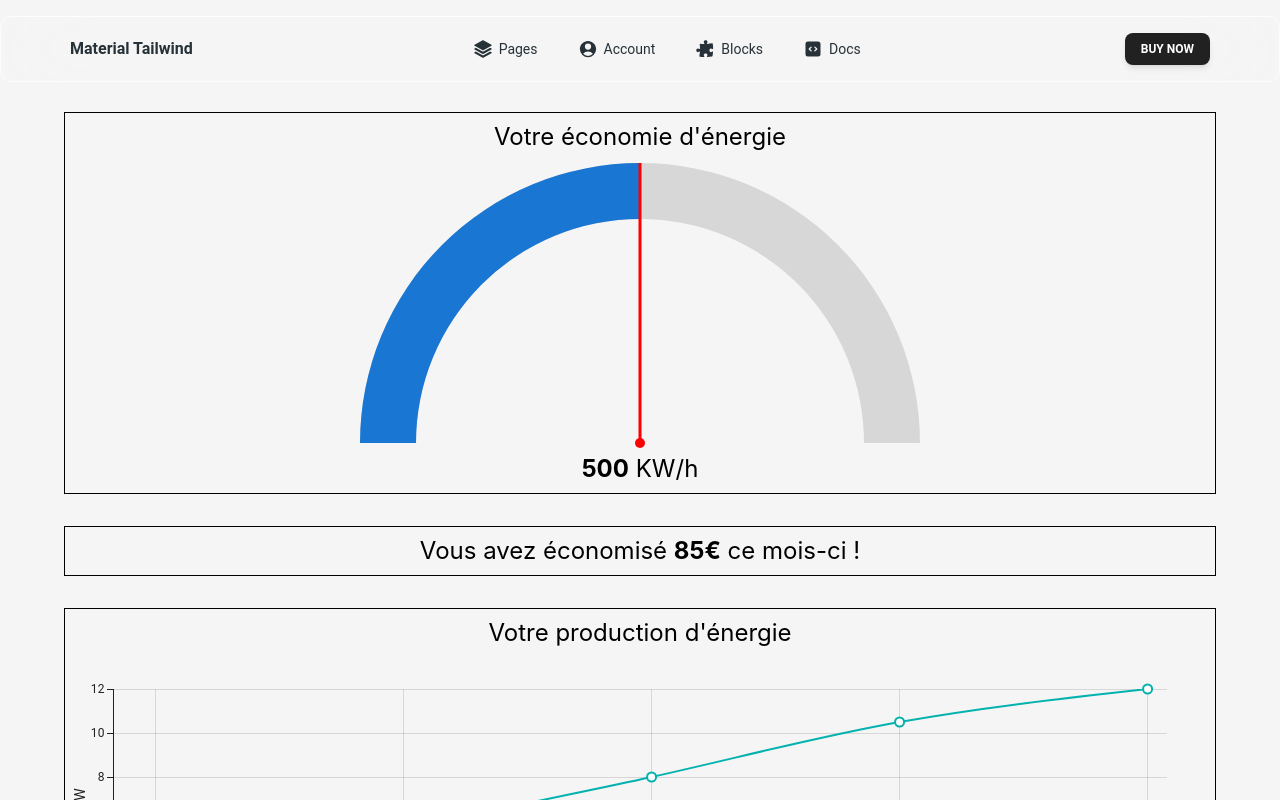
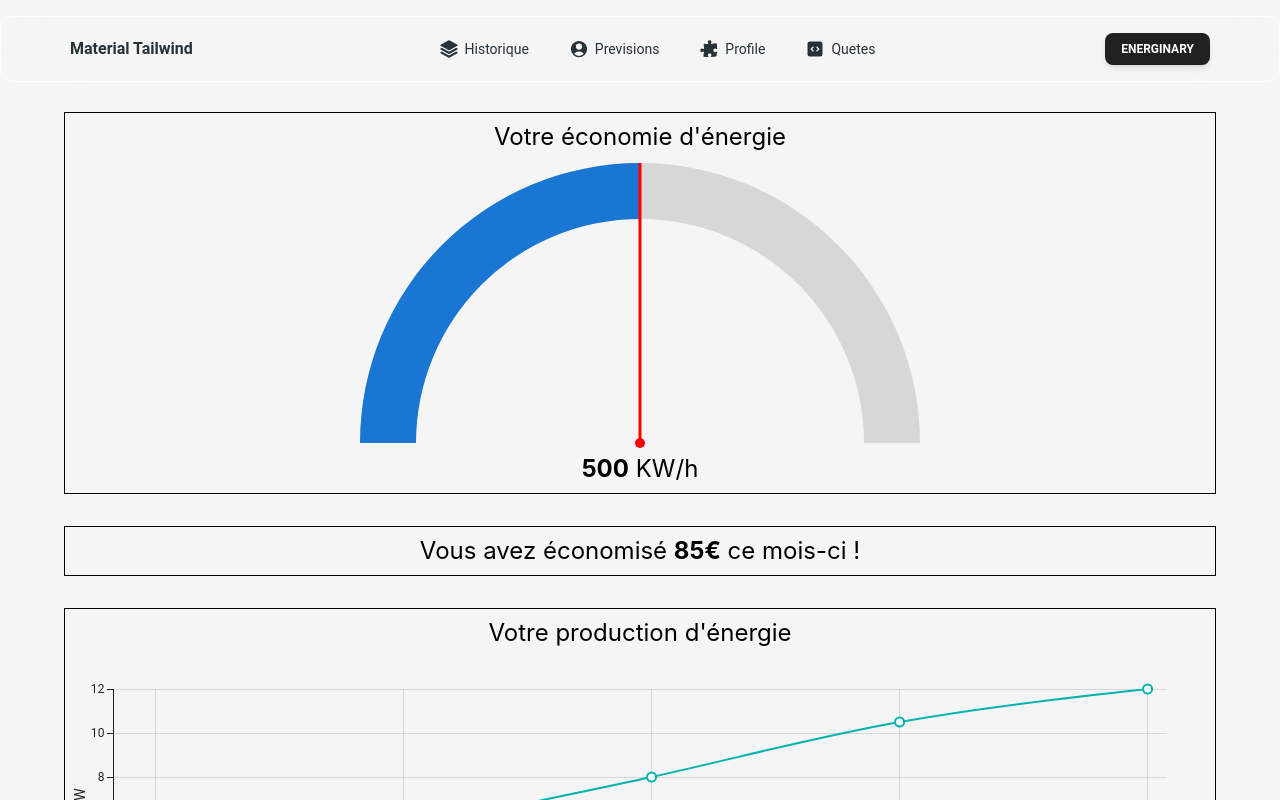
Before and after one commit to CalmettesT/Hackaton2024, a React (Create React App) app: page / in a window 1280 px wide. Shown: the top 800 px of the page. Built offline with nearby package versions, Linux system fonts and the light colour scheme; no server answers.

Commit message:
navbar web

```diff
--- a/src/components/NavbarBlurred.js
+++ b/src/components/NavbarBlurred.js
@@ -13,8 +13,9 @@ import {
   CodeBracketSquareIcon,
 } from "@heroicons/react/24/solid";
 import { Bars3Icon, XMarkIcon } from "@heroicons/react/24/outline";
+import { useNavigate } from "react-router-dom";
 
-function NavItem({ icon, label }) {
+function NavItem({ icon, label, onClick }) {
   return (
     <a href="#">
       <Typography
@@ -22,6 +23,7 @@ function NavItem({ icon, label }) {
         variant="small"
         color="blue-gray"
         className="flex items-center gap-1.5 p-1 font-normal"
+        onClick={onClick}
       >
         {icon}
         {label}
@@ -31,23 +33,43 @@ function NavItem({ icon, label }) {
 }
 
 function NavList() {
+  const navigate = useNavigate();
+
+  const handleClickHome = () => {
+    navigate("/");
+  };
+
+  const handleClickProfile = () => {
+    navigate("/profile");
+  };
+
+  const handleClickQuete = () => {
+    navigate("/quete");
+  };
+  const handleClickHistorique = () => {
+    navigate("/pageHistorique");
+  };
   return (
     <ul className="mb-4 mt-2 flex flex-col gap-3 lg:mb-0 lg:mt-0 lg:flex-row lg:items-center lg:gap-8">
       <NavItem
         icon={<Square3Stack3DIcon className="h-5 w-5" />}
-        label="Pages"
+        label="Historique"
+        onClick={handleClickHistorique}
       />
       <NavItem
         icon={<UserCircleIcon className="h-5 w-5" />}
-        label="Account"
+        label="Previsions"
+        onClick={handleClickHistorique}
       />
       <NavItem
         icon={<PuzzlePieceIcon className="h-5 w-5" />}
-        label="Blocks"
+        label="Profile"
+        onClick={handleClickProfile}
       />
       <NavItem
         icon={<CodeBracketSquareIcon className="h-5 w-5" />}
-        label="Docs"
+        label="Quetes"
+        onClick={handleClickQuete}
       />
     </ul>
   );
@@ -60,13 +82,17 @@ export function NavbarBlurred() {
   React.useEffect(() => {
     window.addEventListener(
       "resize",
-      () => window.innerWidth >= 960 && setOpen(false),
+      () => window.innerWidth >= 960 && setOpen(false)
     );
   }, []);
 
   return (
-    <div className="h-full p-4 bg-gray-100"> {/* Removed background image */}
-      <Navbar className="mx-auto fixed top-4 left-0 right-0 bg-transparent shadow-none z-10"> {/* Added top margin and z-index */}
+    <div className="h-full p-4 bg-gray-100">
+      {" "}
+      {/* Removed background image */}
+      <Navbar className="mx-auto fixed top-4 left-0 right-0 bg-transparent shadow-none z-10">
+        {" "}
+        {/* Added top margin and z-index */}
         <div className="container mx-auto flex items-center justify-between text-blue-gray-900">
           <Typography
             as="a"
@@ -80,12 +106,8 @@ export function NavbarBlurred() {
           <div className="hidden lg:block">
             <NavList />
           </div>
-          <Button
-            color="gray"
-            size="sm"
-            className="hidden lg:inline-block"
-          >
-            Buy Now
+          <Button color="gray" size="sm" className="hidden lg:inline-block">
+            Energinary
           </Button>
           <IconButton
             size="sm"
--- a/src/pageHistorique.js
+++ b/src/pageHistorique.js
@@ -1,7 +1,9 @@
-import React from 'react';
-import GraphiqueConso from './components/GraphiqueConso';
-import GraphiqueEvolutionGagne from './components/GraphiqueEvolutionGagne';
-import GraphiqueCo2 from './components/GraphiqueCo2';
+import React from "react";
+import GraphiqueConso from "./components/GraphiqueConso";
+import GraphiqueEvolutionGagne from "./components/GraphiqueEvolutionGagne";
+import GraphiqueCo2 from "./components/GraphiqueCo2";
+import NavbarPhone from "./components/NavbarPhone";
+import NavbarBlurred from "./components/NavbarBlurred";
 
 const PageHistorique = () => {
   return (
@@ -10,6 +12,17 @@ const PageHistorique = () => {
       <GraphiqueConso />
       <GraphiqueEvolutionGagne />
       <GraphiqueCo2 />
+
+      <>
+        {/* Navbar for larger screens */}
+        <div className="hidden md:block">
+          <NavbarBlurred />
+        </div>
+        {/* Navbar for phone (small screens) */}
+        <div className="block md:hidden">
+          <NavbarPhone />
+        </div>
+      </>
     </>
   );
 };
```
Lines whose indentation alone changed are shown as unchanged.
